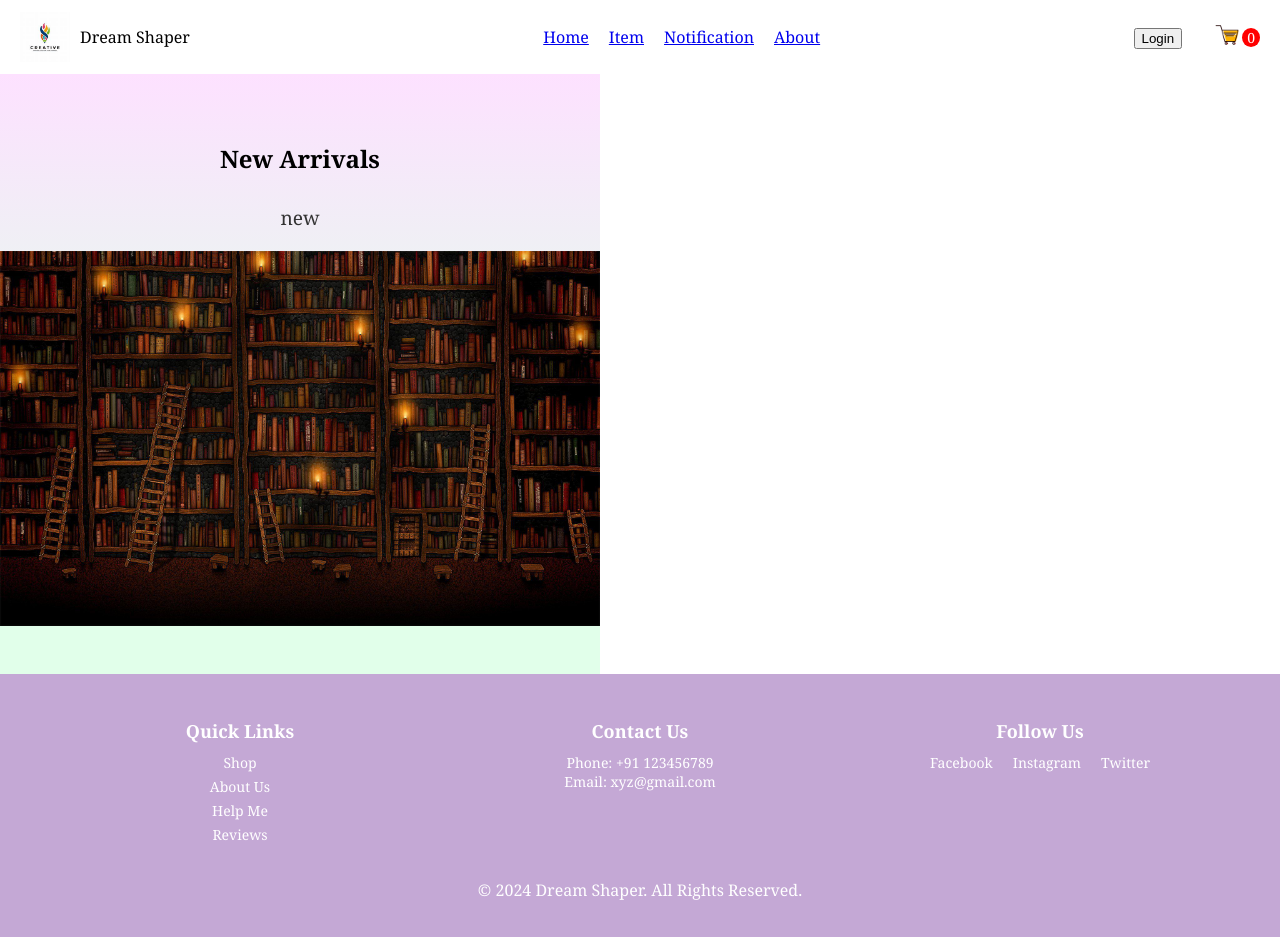
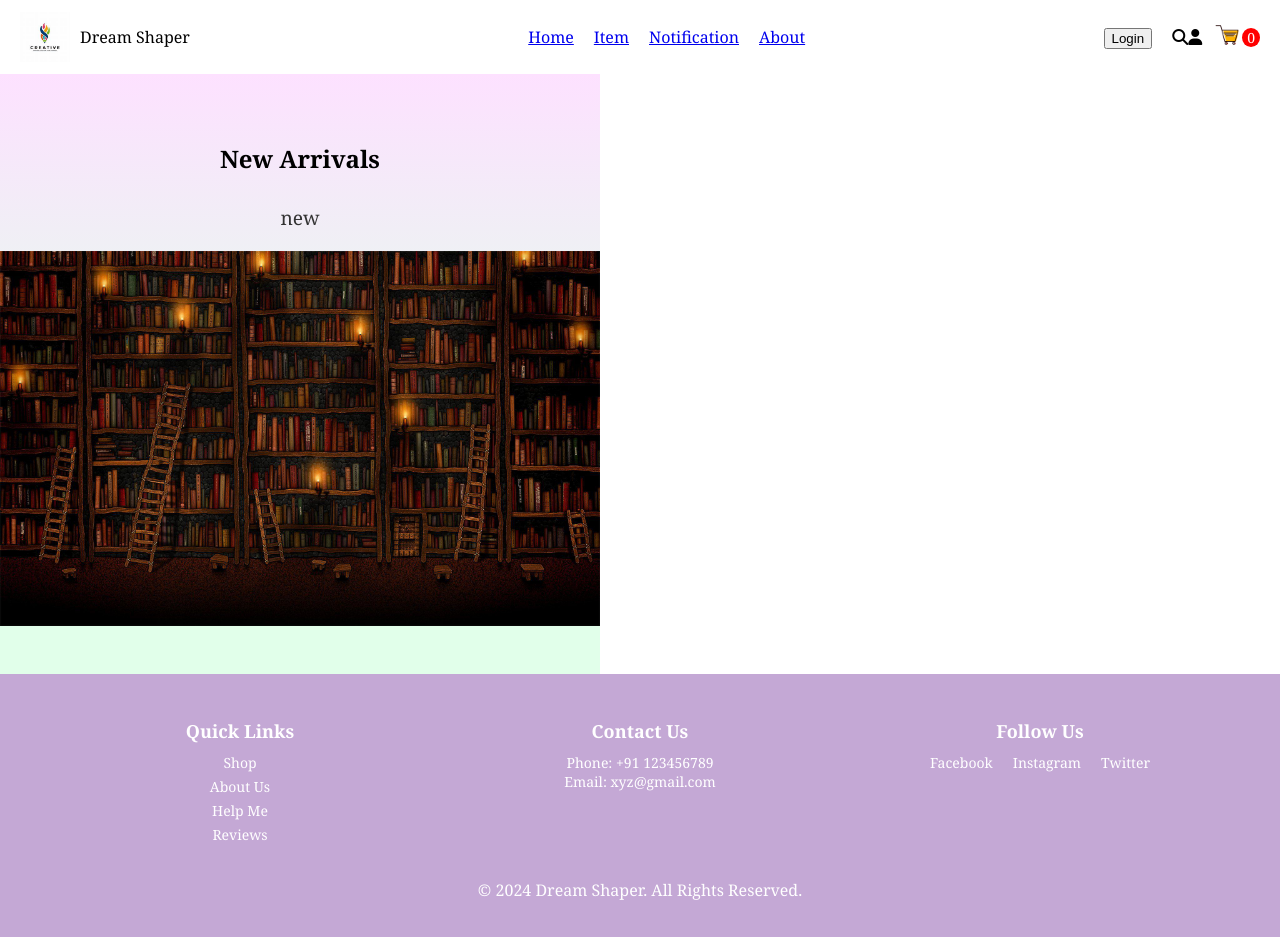
Before and after one commit to aashisarbhai/Dream-Shaper, a React (Create React App) app: page / in a window 1280 px wide. Built offline with nearby package versions, Linux system fonts and the light colour scheme.

Commit message:
Improved styling + added footer

```diff
--- a/public/index.html
+++ b/public/index.html
@@ -16,6 +16,7 @@
     -->
     <link rel="manifest" href="%PUBLIC_URL%/manifest.json" />
     <link rel="preconnect" href="https://fonts.googleapis.com">
+    <link rel="stylesheet" href="https://cdnjs.cloudflare.com/ajax/libs/font-awesome/6.6.0/css/all.min.css" integrity="sha512-Kc323vGBEqzTmouAECnVceyQqyqdsSiqLQISBL29aUW4U/M7pSPA/gEUZQqv1cwx4OnYxTxve5UMg5GT6L4JJg==" crossorigin="anonymous" referrerpolicy="no-referrer" />
 <link rel="preconnect" href="https://fonts.gstatic.com" crossorigin>
 <link href="https://fonts.googleapis.com/css2?family=Mukta:wght@200;300;400;500;600;700;800&family=Noto+Serif+Georgian:wght@100..900&display=swap" rel="stylesheet">
     <!--
--- a/src/Context/Navbar/Navbar.jsx
+++ b/src/Context/Navbar/Navbar.jsx
@@ -30,7 +30,9 @@
       </ul>
       <div className="nav-login-cart">
         <Link to='/login'><button>Login</button></Link>
-        <Link to='/cart_icon'><img src={cart_icon} alt="cart" /></Link>
+        <i class="fa-solid fa-magnifying-glass"></i>
+      <i class="fa-solid fa-user"></i>
+      <Link to='/cart_icon'><img src={cart_icon} alt="cart" /></Link>
         <div className="nav-cart-count">0</div>
       </div>
     </div>
```
